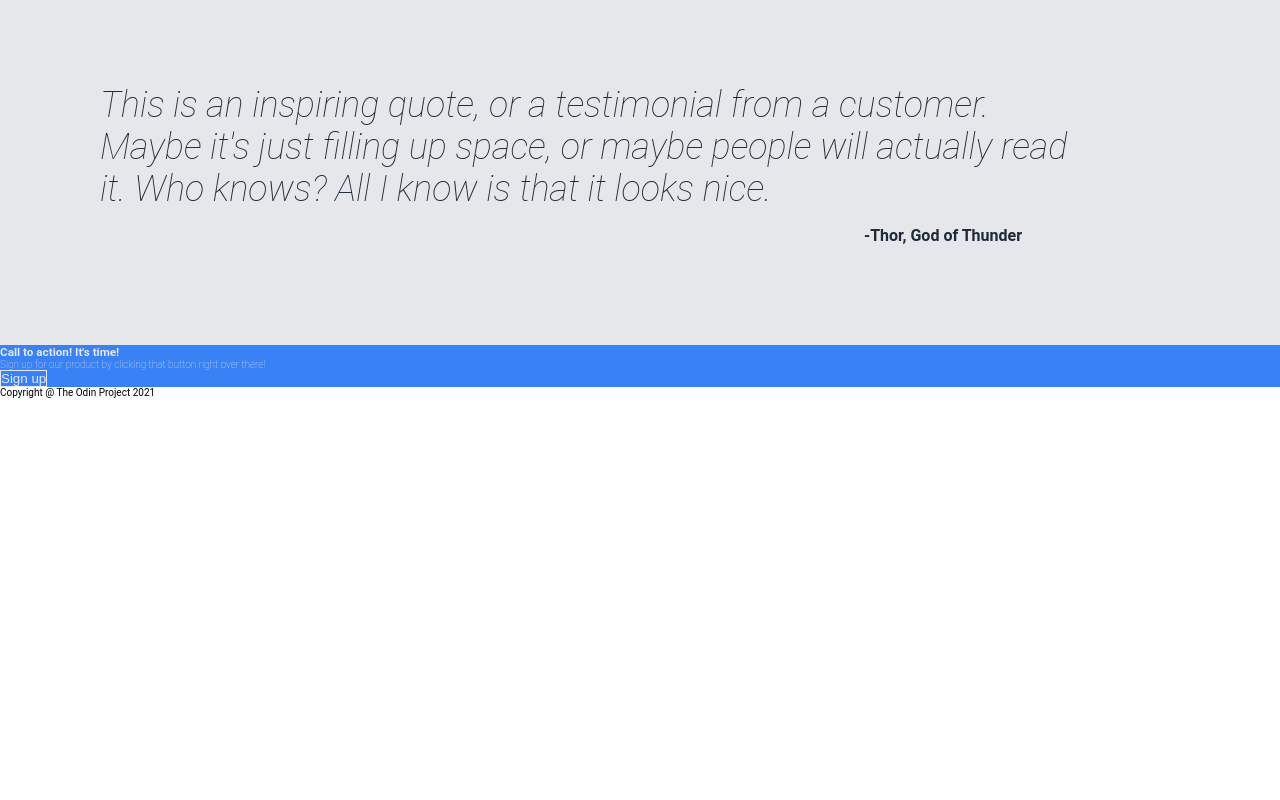
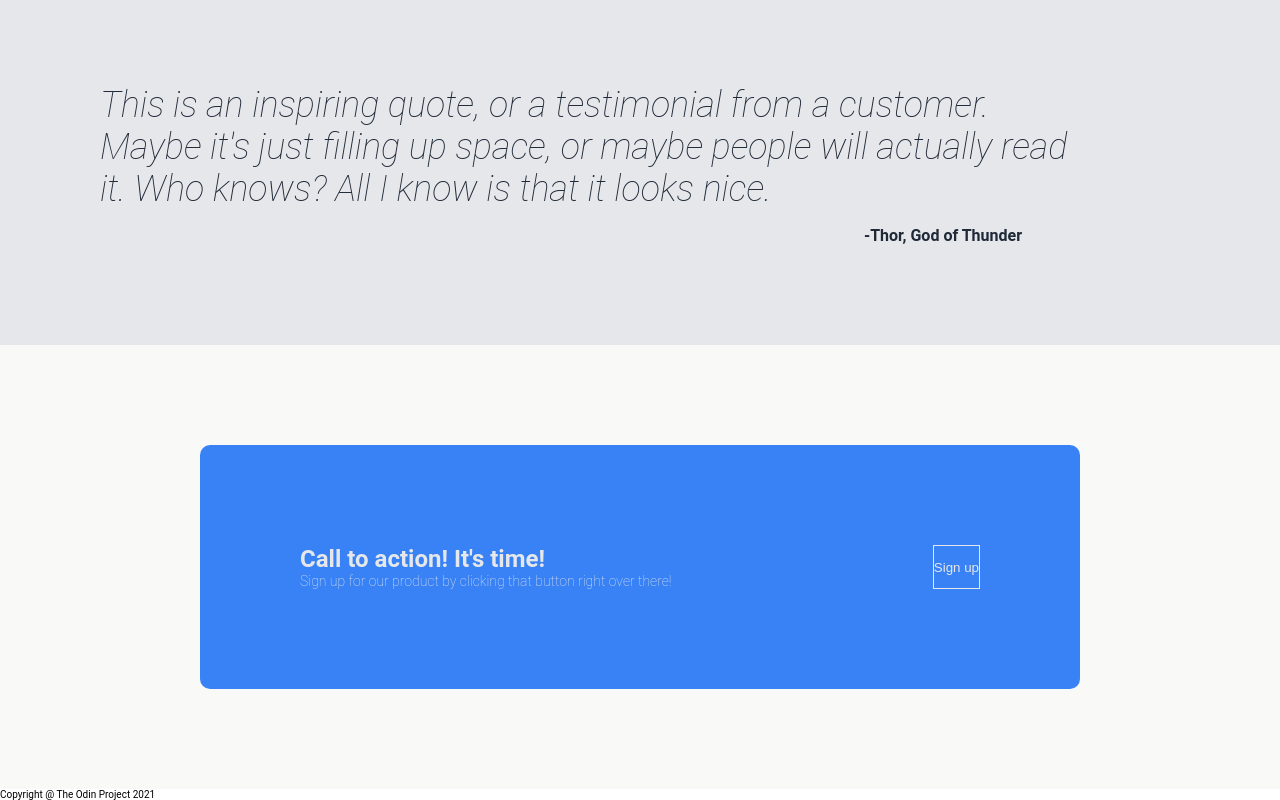
Before and after one commit to johannh22/odin-landing-page, a plain HTML site: page index.html in a window 1280 px wide. Shown: the part 708-1508 px from the top of the page. Before the commit the page ends 1106 px from the top, so only its background shows below. Drawn offline with Linux system fonts and the light colour scheme.

Commit message:
call to action positioning

```diff
--- a/style.css
+++ b/style.css
@@ -165,20 +165,30 @@ body {
 
 /* Call to action section */
 .call-to-action {
-  background-color: #e5e7eb;
+  background-color: #f9faf8;
+  padding: 10rem 20rem;
+  display: flex;
+  justify-content: center;
 }
 
 .action-container {
   color: #e5e7eb;
   background-color: #3882f6;
+  border-radius: 10px;
+  flex: 1;
+  display: flex;
+  justify-content: space-between;
+  padding: 10rem;
 }
 
 .action-left-container h3 {
   font-weight: 700;
+  font-size: 2.4rem;
 }
 
 .action-left-container p {
   font-weight: 100;
+  font-size: 1.4rem;
 }
 
 .action-sign-up {
```
